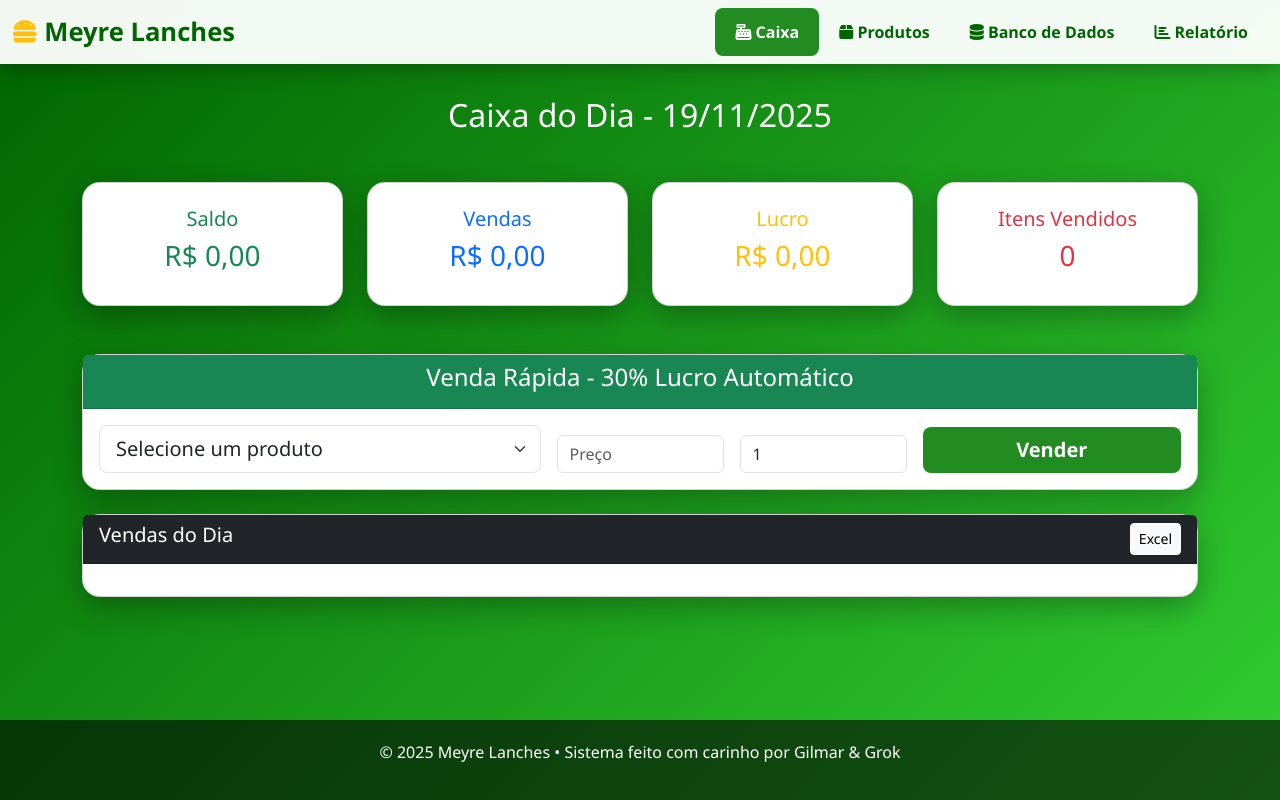
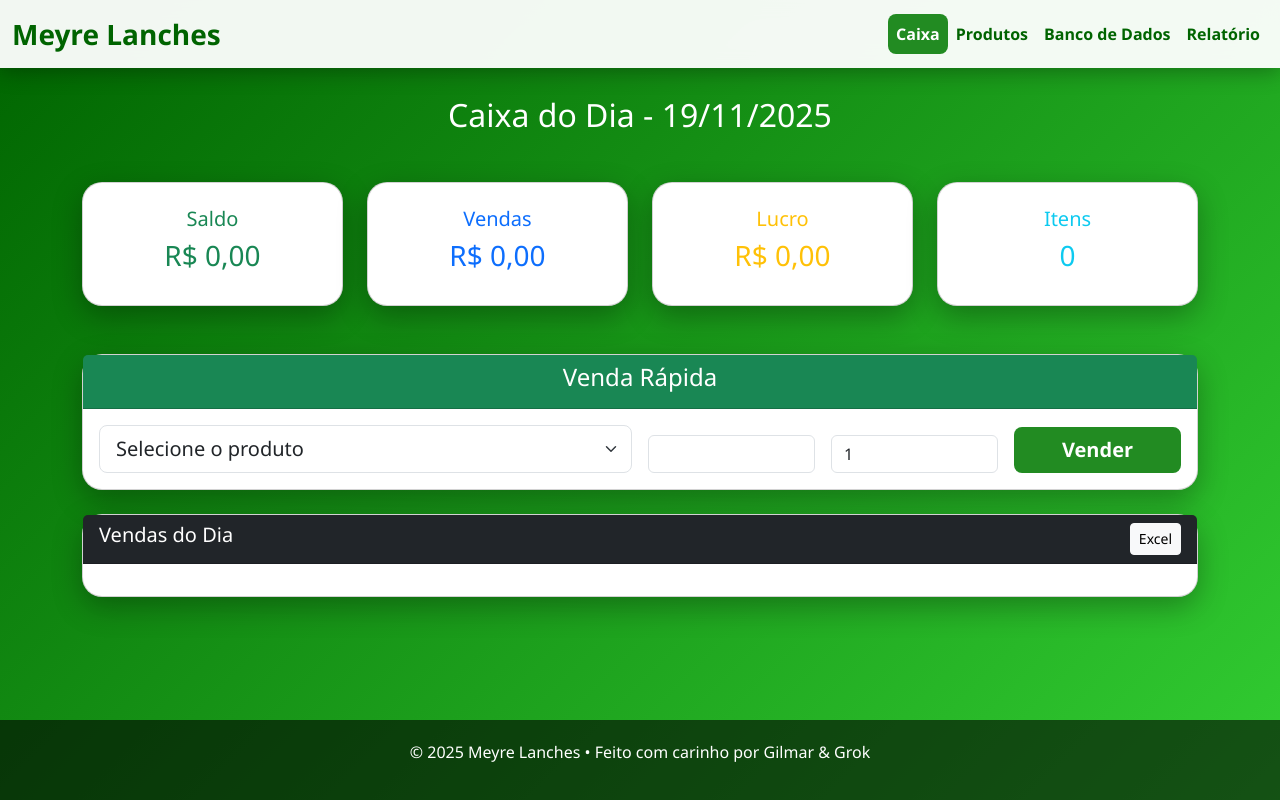
Before and after one commit to G90ima/mercearia, a plain HTML site: page index.html in a window 1280 px wide. Both pictures are taken after a click on the button "Vender". Drawn offline with nearby package versions, Linux system fonts and the light colour scheme.

Commit message:
Refactor index.html structure and styles

```diff
--- a/index.html
+++ b/index.html
@@ -7,85 +7,50 @@
   <link rel="stylesheet" href="https://cdnjs.cloudflare.com/ajax/libs/font-awesome/6.4.0/css/all.min.css">
   <link href="https://cdn.jsdelivr.net/npm/bootstrap@5.3.0/dist/css/bootstrap.min.css" rel="stylesheet">
   <style>
-    body { font-family: 'Segoe UI', sans-serif; background: linear-gradient(135deg, #006400 0%, #32CD32 100%); color: #fff; min-height: 100vh; margin:0; display:flex; flex-direction:column; }
-    .navbar { background: rgba(255,255,255,0.95); backdrop-filter: blur(10px); box-shadow: 0 4px 20px rgba(0,0,0,0.3); }
-    .navbar-brand { color: #006400 !important; font-weight: 800; font-size: 1.6rem; }
-    .nav-link { color: #006400 !important; font-weight: 600; padding: 12px 20px !important; border-radius: 8px; }
-    .nav-link:hover, .nav-link.active { background: #228B22; color: white !important; }
-    .card { border-radius: 18px; box-shadow: 0 10px 30px rgba(0,0,0,0.3); }
-    .btn-success { background: #228B22; border: none; font-weight: bold; }
-    .qrcode { max-width: 200px; border: 10px solid white; border-radius: 15px; box-shadow: 0 5px 15px rgba(0,0,0,0.3); }
-    footer { background: rgba(0,0,0,0.6); padding: 20px; text-align: center; margin-top: auto; }
+    body {font-family:'Segoe UI',sans-serif;background:linear-gradient(135deg,#006400 0%,#32CD32 100%);color:#fff;min-height:100vh;margin:0;display:flex;flex-direction:column}
+    .navbar{background:rgba(255,255,255,0.95);backdrop-filter:blur(10px);box-shadow:0 4px 20px rgba(0,0,0,0.3)}
+    .navbar-brand,.nav-link{color:#006400 !important;font-weight:800}
+    .nav-link:hover,.nav-link.active{background:#228B22;color:white !important;border-radius:8px}
+    .card{border-radius:20px;box-shadow:0 10px 30px rgba(0,0,0,0.3)}
+    .btn-success{background:#228B22;border:none;font-weight:bold}
+    .qrcode{max-width:220px;border:12px solid white;border-radius:18px;box-shadow:0 8px 25px rgba(0,0,0,0.4)}
+    footer{background:rgba(0,0,0,0.6);padding:20px;text-align:center;margin-top:auto}
   </style>
 </head>
 <body>
   <nav class="navbar navbar-expand-lg fixed-top">
     <div class="container-fluid">
-      <a class="navbar-brand" href="index.html">
-        <i class="fas fa-hamburger text-warning"></i> Meyre Lanches
-      </a>
-      <button class="navbar-toggler" type="button" data-bs-toggle="collapse" data-bs-target="#nav">
-        <span class="navbar-toggler-icon"></span>
-      </button>
+      <a class="navbar-brand fs-3" href="index.html">Meyre Lanches</a>
+      <button class="navbar-toggler" type="button" data-bs-toggle="collapse" data-bs-target="#nav"><span class="navbar-toggler-icon"></span></button>
       <div class="collapse navbar-collapse" id="nav">
         <ul class="navbar-nav ms-auto">
-          <li class="nav-item"><a class="nav-link active" href="index.html"><i class="fas fa-cash-register"></i> Caixa</a></li>
-          <li class="nav-item"><a class="nav-link" href="estoque.html"><i class="fas fa-box"></i> Produtos</a></li>
-          <li class="nav-item"><a class="nav-link" href="banco.html"><i class="fas fa-database"></i> Banco de Dados</a></li>
-          <li class="nav-item"><a class="nav-link" href="relatorio.html"><i class="fas fa-chart-bar"></i> Relatório</a></li>
+          <li class="nav-item"><a class="nav-link active" href="index.html">Caixa</a></li>
+          <li class="nav-item"><a class="nav-link" href="estoque.html">Produtos</a></li>
+          <li class="nav-item"><a class="nav-link" href="banco.html">Banco de Dados</a></li>
+          <li class="nav-item"><a class="nav-link" href="relatorio.html">Relatório</a></li>
         </ul>
       </div>
     </div>
   </nav>
 
   <div class="container my-5 pt-5 flex-grow-1">
-    <h2 class="text-center mb-5 text-shadow">Caixa do Dia - <span id="hoje"></span></h2>
+    <h2 class="text-center mb-5">Caixa do Dia - <span id="hoje"></span></h2>
 
     <div class="row g-4 text-dark">
-      <div class="col-md-3">
-        <div class="card bg-white text-success text-center p-4">
-          <h5>Saldo</h5>
-          <h3 id="saldo">R$ 0,00</h3>
-        </div>
-      </div>
-      <div class="col-md-3">
-        <div class="card bg-white text-primary text-center p-4">
-          <h5>Vendas</h5>
-          <h3 id="vendasHoje">R$ 0,00</h3>
-        </div>
-      </div>
-      <div class="col-md-3">
-        <div class="card bg-white text-warning text-center p-4">
-          <h5>Lucro</h5>
-          <h3 id="lucroHoje">R$ 0,00</h3>
-        </div>
-      </div>
-      <div class="col-md-3">
-        <div class="card bg-white text-danger text-center p-4">
-          <h5>Itens Vendidos</h5>
-          <h3 id="itensVendidos">0</h3>
-        </div>
-      </div>
+      <div class="col-md-3"><div class="card bg-white text-success text-center p-4"><h5>Saldo</h5><h3 id="saldo">R$ 0,00</h3></div></div>
+      <div class="col-md-3"><div class="card bg-white text-primary text-center p-4"><h5>Vendas</h5><h3 id="vendasHoje">R$ 0,00</h3></div></div>
+      <div class="col-md-3"><div class="card bg-white text-warning text-center p-4"><h5>Lucro</h5><h3 id="lucroHoje">R$ 0,00</h3></div></div>
+      <div class="col-md-3"><div class="card bg-white text-info text-center p-4"><h5>Itens</h5><h3 id="itensVendidos">0</h3></div></div>
     </div>
 
     <div class="card mt-5 bg-white text-dark">
-      <div class="card-header bg-success text-white text-center">
-        <h4>Venda Rápida - 30% Lucro Automático</h4>
-      </div>
+      <div class="card-header bg-success text-white text-center"><h4>Venda Rápida</h4></div>
       <div class="card-body">
         <div class="row g-3 align-items-end">
-          <div class="col-md-5">
-            <select class="form-select form-select-lg" id="produtoSelect" onchange="calcularPreco()"></select>
-          </div>
-          <div class="col-md-2">
-            <input type="text" class="form-control" id="precoVenda" readonly placeholder="Preço">
-          </div>
-          <div class="col-md-2">
-            <input type="number" class="form-control" id="qtd" value="1" min="1">
-          </div>
-          <div class="col-md-3">
-            <button class="btn btn-success btn-lg w-100" onclick="abrirPagamento()">Vender</button>
-          </div>
+          <div class="col-md-6"><select class="form-select form-select-lg" id="produtoSelect" onchange="calc()"></select></div>
+          <div class="col-md-2"><input type="text" class="form-control text-success fw-bold" id="precoVenda" readonly></div>
+          <div class="col-md-2"><input type="number" class="form-control" id="qtd" value="1" min="1"></div>
+          <div class="col-md-2"><button class="btn btn-success btn-lg w-100" onclick="vender()">Vender</button></div>
         </div>
       </div>
     </div>
@@ -95,123 +60,91 @@
         <h5>Vendas do Dia</h5>
         <button class="btn btn-light btn-sm" onclick="exportExcel()">Excel</button>
       </div>
-      <div class="card-body" id="listaMov"></div>
+      <div class="card-body" id="lista"></div>
     </div>
   </div>
 
-  <!-- Modal Pix -->
   <div class="modal fade" id="modalPix">
     <div class="modal-dialog modal-sm">
       <div class="modal-content text-center">
-        <div class="modal-header bg-success text-white">
-          <h5>Meyre Lanches - Pagamento</h5>
-        </div>
+        <div class="modal-header bg-success text-white"><h5>Pagamento - Meyre Lanches</h5></div>
         <div class="modal-body">
-          <h3 id="valorModal">R$ 0,00</h3>
-          <p id="produtoModal"></p>
-          <img src="https://i.ibb.co.com/0jR7z3K/pix-meyre-lanches.jpg" alt="Pix Meyre Lanches" class="qrcode img-fluid">
+          <h3 id="totalModal">R$ 0,00</h3>
+          <p id="descModal"></p>
+          <img src="pix-meyre-lanches.jpg" alt="Pix" class="qrcode img-fluid">
           <p class="mt-3"><strong>Pix: (00) 00000-0000</strong></p>
         </div>
-        <div class="modal-footer">
-          <button class="btn btn-secondary" onclick="pagarDinheiro()">Dinheiro</button>
-          <button class="btn btn-success" onclick="confirmarPix()">Confirmar Pix</button>
+        <div class="modal-footer justify-content-center">
+          <button class="btn btn-secondary" onclick="pagar('Dinheiro')">Dinheiro</button>
+          <button class="btn btn-success" onclick="pagar('Pix')">Confirmar Pix</button>
         </div>
       </div>
     </div>
   </div>
 
-  <footer>
-    <p>© 2025 Meyre Lanches • Sistema feito com carinho por Gilmar & Grok</p>
-  </footer>
+  <footer><p>© 2025 Meyre Lanches • Feito com carinho por Gilmar & Grok</p></footer>
 
   <script src="https://cdn.jsdelivr.net/npm/bootstrap@5.3.0/dist/js/bootstrap.bundle.min.js"></script>
   <script src="https://cdnjs.cloudflare.com/ajax/libs/xlsx/0.18.5/xlsx.full.min.js"></script>
   <script>
-    const hoje = new Date().toLocaleDateString('pt-BR');
-    document.getElementById('hoje').textContent = hoje;
-    let vendaAtual = {};
+    const hoje = new Date().toLocaleDateString('pt-BR'); document.getElementById('hoje').textContent = hoje;
+    let venda = {};
+    if(!localStorage.getItem('caixaMeyre')) localStorage.setItem('caixaMeyre', JSON.stringify({movimentos:[],saldo:0,vendas:0,lucro:0,itens:0}));
 
-    if (!localStorage.getItem('caixaMeyre')) localStorage.setItem('caixaMeyre', JSON.stringify({movimentos: [], saldo: 0, vendas: 0, lucro: 0, itens: 0}));
-    if (!localStorage.getItem('estoqueMeyre')) localStorage.setItem('estoqueMeyre', JSON.stringify([]));
-
-    function carregarProdutos() {
-      const estoque = JSON.parse(localStorage.getItem('estoqueMeyre'));
-      const select = document.getElementById('produtoSelect');
-      select.innerHTML = '<option value="">Selecione um produto</option>';
-      estoque.forEach(p => {
+    function loadProdutos(){
+      const estoque = JSON.parse(localStorage.getItem('estoqueMeyre')||'[]');
+      const sel = document.getElementById('produtoSelect');
+      sel.innerHTML = '<option value="">Selecione o produto</option>';
+      estoque.forEach(p=>{
+        const custoFinal = p.custo*(1-p.desconto/100);
+        const venda = custoFinal*(1+p.lucro/100);
         const opt = document.createElement('option');
-        opt.value = p.id;
-        opt.textContent = `${p.nome} - R$ ${(p.venda).toFixed(2).replace('.',',')}`;
-        opt.dataset.preco = p.venda;
-        select.appendChild(opt);
+        opt.value = JSON.stringify({id:p.id||estoque.indexOf(p),custoFinal,venda,lucro:p.lucro,nome:p.nome});
+        opt.textContent = `${p.nome} - R$ ${venda.toFixed(2)}`;
+        sel.appendChild(opt);
       });
     }
-
-    function calcularPreco() {
-      const select = document.getElementById('produtoSelect');
-      const preco = select.selectedOptions[0]?.dataset.preco || 0;
-      document.getElementById('precoVenda').value = preco > 0 ? 'R$ ' + parseFloat(preco).toFixed(2).replace('.',',') : '';
+    function calc(){
+      const sel = document.getElementById('produtoSelect');
+      if(sel.value){
+        const p = JSON.parse(sel.value);
+        document.getElementById('precoVenda').value = 'R$ '+p.venda.toFixed(2);
+      }
     }
-
-    function abrirPagamento() {
-      const select = document.getElementById('produtoSelect');
-      const id = select.value;
-      const nome = select.selectedOptions[0].textContent.split(' - ')[0];
-      const qtd = parseInt(document.getElementById('qtd').value) || 1;
-      const preco = parseFloat(select.selectedOptions[0]?.dataset.preco || 0);
-      if (!id) return alert('Selecione um produto!');
-
-      const total = preco * qtd;
-      vendaAtual = { id, nome, qtd, preco, total };
-      document.getElementById('valorModal').textContent = 'R$ ' + total.toFixed(2).replace('.',',');
-      document.getElementById('produtoModal').textContent = `${nome} × ${qtd}`;
+    function vender(){
+      const sel = document.getElementById('produtoSelect');
+      if(!sel.value) return alert('Escolha um produto!');
+      const p = JSON.parse(sel.value);
+      const qtd = parseInt(document.getElementById('qtd').value)||1;
+      venda = {nome:p.nome, qtd, total:p.venda*qtd, lucroUnit:(p.venda-p.custoFinal)};
+      document.getElementById('totalModal').textContent = 'R$ '+(p.venda*qtd).toFixed(2);
+      document.getElementById('descModal').textContent = `${p.nome} × ${qtd}`;
       new bootstrap.Modal(document.getElementById('modalPix')).show();
     }
-
-    function confirmarPix() { registrarVenda('Pix'); }
-    function pagarDinheiro() { if (confirm('Pago em dinheiro?')) registrarVenda('Dinheiro'); }
-
-    function registrarVenda(tipo) {
-      const { nome, qtd, total, preco } = vendaAtual;
-      const estoque = JSON.parse(localStorage.getItem('estoqueMeyre'));
-      const produto = estoque.find(p => p.id === vendaAtual.id);
-      const lucro = (preco - produto.custo) * qtd;
-
+    function pagar(tipo){
       const caixa = JSON.parse(localStorage.getItem('caixaMeyre'));
-      caixa.movimentos.push({desc: `${nome} × ${qtd} (${tipo})`, valor: total, data: hoje});
-      caixa.saldo += total; caixa.vendas += total; caixa.lucro += lucro; caixa.itens += qtd;
+      caixa.movimentos.push({desc:`${venda.nome} × ${venda.qtd} (${tipo})`,valor:venda.total,data:hoje});
+      caixa.saldo += venda.total; caixa.vendas += venda.total; caixa.lucro += venda.lucroUnit*venda.qtd; caixa.itens += venda.qtd;
       localStorage.setItem('caixaMeyre', JSON.stringify(caixa));
-
       bootstrap.Modal.getInstance(document.getElementById('modalPix')).hide();
-      document.getElementById('qtd').value = 1;
-      document.getElementById('produtoSelect').selectedIndex = 0;
-      calcularPreco();
-      atualizarCaixa();
+      document.getElementById('qtd').value=1; sel.selectedIndex=0; calc(); atualizar();
     }
-
-    function atualizarCaixa() {
-      const caixa = JSON.parse(localStorage.getItem('caixaMeyre'));
-      document.getElementById('saldo').textContent = 'R$ ' + caixa.saldo.toFixed(2).replace('.',',');
-      document.getElementById('vendasHoje').textContent = 'R$ ' + caixa.vendas.toFixed(2).replace('.',',');
-      document.getElementById('lucroHoje').textContent = 'R$ ' + caixa.lucro.toFixed(2).replace('.',',');
-      document.getElementById('itensVendidos').textContent = caixa.itens;
-
-      const lista = document.getElementById('listaMov');
-      lista.innerHTML = '';
-      caixa.movimentos.forEach(m => {
-        lista.innerHTML += `<div class="d-flex justify-content-between py-2 border-bottom"><span>${m.desc}</span><span class="text-success fw-bold">+ R$ ${m.valor.toFixed(2).replace('.',',')}</span></div>`;
-      });
+    function atualizar(){
+      const c = JSON.parse(localStorage.getItem('caixaMeyre'));
+      document.getElementById('saldo').textContent = 'R$ '+c.saldo.toFixed(2).replace('.',',');
+      document.getElementById('vendasHoje').textContent = 'R$ '+c.vendas.toFixed(2).replace('.',',');
+      document.getElementById('lucroHoje').textContent = 'R$ '+c.lucro.toFixed(2).replace('.',',');
+      document.getElementById('itensVendidos').textContent = c.itens;
+      const lista = document.getElementById('lista'); lista.innerHTML='';
+      c.movimentos.forEach(m=>lista.innerHTML+=`<div class="d-flex justify-content-between py-2 border-bottom"><span>${m.desc}</span><span class="text-success fw-bold">+ R$ ${m.valor.toFixed(2).replace('.',',')}</span></div>`);
     }
-
-    function exportExcel() {
-      const caixa = JSON.parse(localStorage.getItem('caixaMeyre'));
-      const ws = XLSX.utils.json_to_sheet(caixa.movimentos.map(m => ({Data: m.data, Descrição: m.desc, Valor: m.valor})));
-      const wb = XLSX.utils.book_new(); XLSX.utils.book_append_sheet(wb, ws, "Vendas");
-      XLSX.writeFile(wb, `Meyre_Lanches_${hoje.replace(/\//g,'-')}.xlsx`);
+    function exportExcel(){
+      const c = JSON.parse(localStorage.getItem('caixaMeyre'));
+      const ws = XLSX.utils.json_to_sheet(c.movimentos.map(m=>({Data:m.data,Descrição:m.desc,Valor:m.valor})));
+      const wb = XLSX.utils.book_new(); XLSX.utils.book_append_sheet(wb,ws,"Vendas");
+      XLSX.writeFile(wb,`Meyre_Lanches_${hoje.replace(/\//g,'-')}.xlsx`);
     }
-
-    carregarProdutos();
-    atualizarCaixa();
+    loadProdutos(); atualizar();
   </script>
 </body>
 </html>
```
